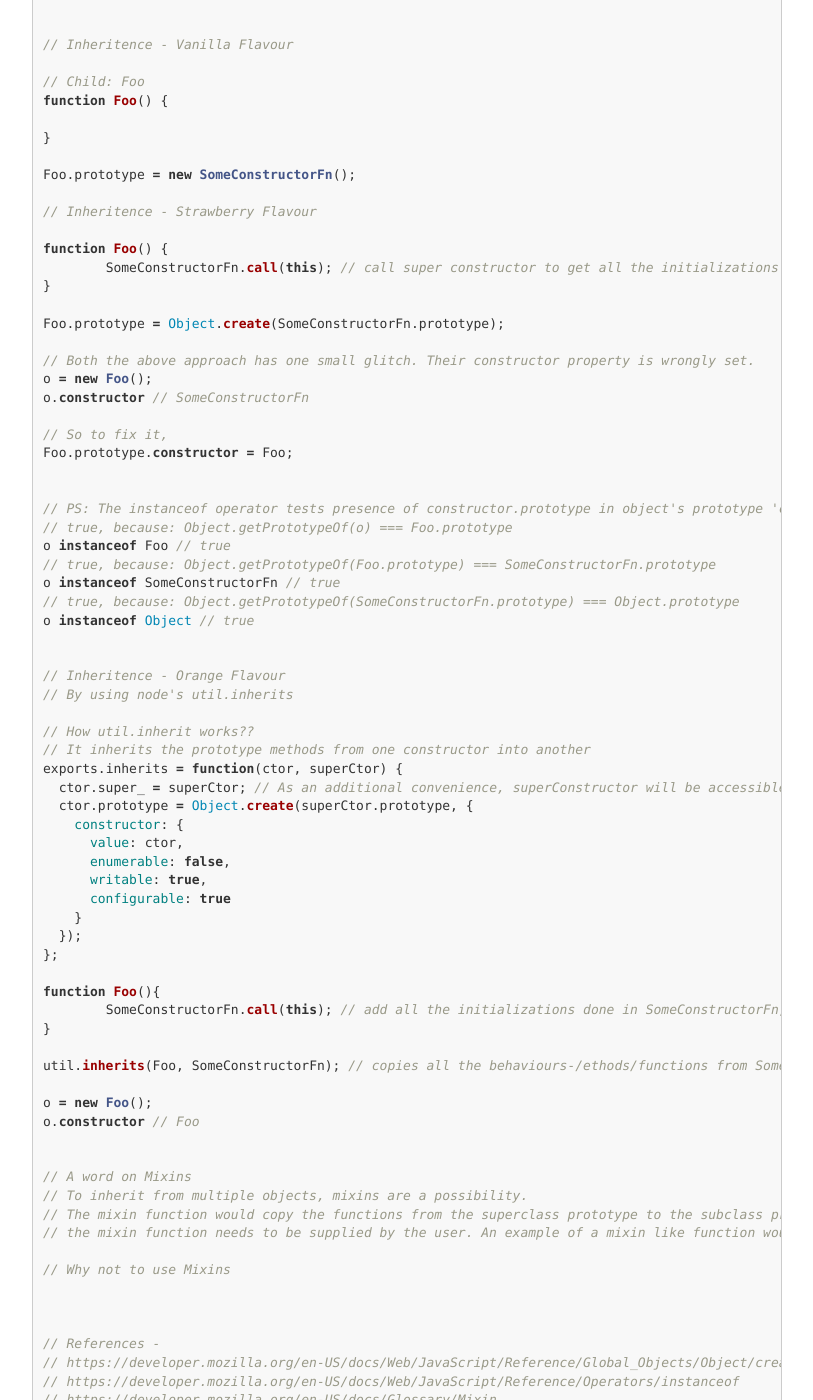
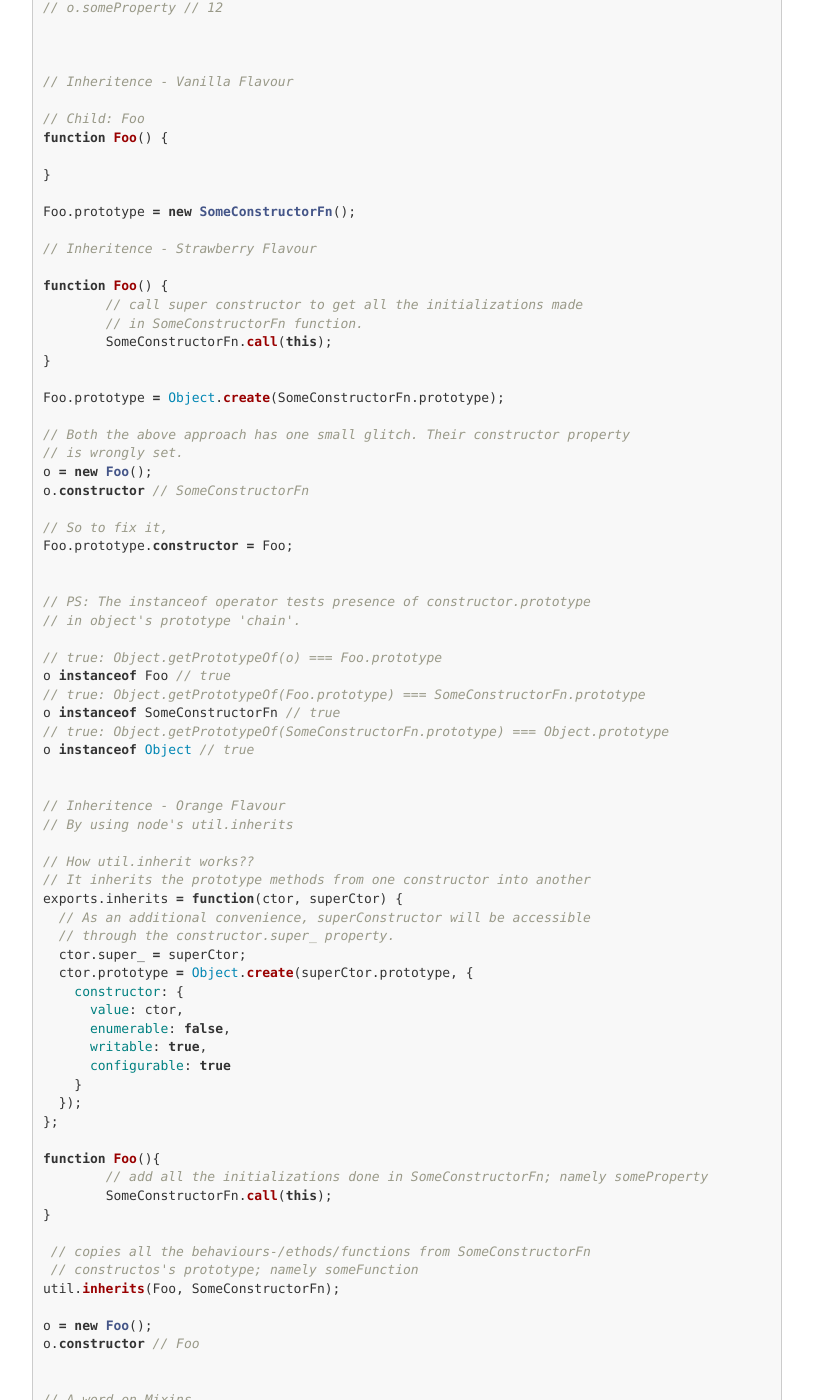
Before and after one commit to surajs21/surajs21.github.io, a Jekyll site: the page built from _posts/2015-07-17-javascript-objects.markdown, in a window 1280 px wide and 1400 px high, scrolled down 1406 px. Shown: the whole window, without its empty margins (233-1046 px from the left). Built offline with Jekyll 4.4.1, drawn with Linux system fonts in a browser that asks for light colours; nearby versions of some CDN libraries; some of the changed text lies outside the part shown.

Commit message:
fixed some formatting

```diff
--- a/_posts/2015-07-17-javascript-objects.markdown
+++ b/_posts/2015-07-17-javascript-objects.markdown
@@ -42,8 +42,10 @@ SomeConstructorFn.prototype.someFunction = function(){
 	console.log('ping');
 };
 
-// PS: Every function has a prototype 'property'. Best practise is to add only the behaviours i.e. functions to a function's prototype.
-// Doing this has one more benefit, all these behavious will be created once in memory and will be shared among all the child objects.
+// PS: Every function has a prototype 'property'. Best practise is to add only
+// the behaviours i.e. functions to a function's prototype.
+// Doing this has one more benefit, all these behavious will be created once in
+// memory and will be shared among all the child objects.
 
 o = new SomeConstructorFn();
 o = Object.create(SomeConstructorFn.prototype);
@@ -70,12 +72,15 @@ Foo.prototype = new SomeConstructorFn();
 // Inheritence - Strawberry Flavour
 
 function Foo() {
-	SomeConstructorFn.call(this); // call super constructor to get all the initializations made in SomeConstructorFn function.
+	// call super constructor to get all the initializations made
+	// in SomeConstructorFn function.
+	SomeConstructorFn.call(this);
 }
 
 Foo.prototype = Object.create(SomeConstructorFn.prototype);
 
-// Both the above approach has one small glitch. Their constructor property is wrongly set.
+// Both the above approach has one small glitch. Their constructor property
+// is wrongly set.
 o = new Foo();
 o.constructor // SomeConstructorFn
 
@@ -83,12 +88,14 @@ o.constructor // SomeConstructorFn
 Foo.prototype.constructor = Foo;
 
 
-// PS: The instanceof operator tests presence of constructor.prototype in object's prototype 'chain'.
-// true, because: Object.getPrototypeOf(o) === Foo.prototype
+// PS: The instanceof operator tests presence of constructor.prototype
+// in object's prototype 'chain'.
+
+// true: Object.getPrototypeOf(o) === Foo.prototype
 o instanceof Foo // true
-// true, because: Object.getPrototypeOf(Foo.prototype) === SomeConstructorFn.prototype
+// true: Object.getPrototypeOf(Foo.prototype) === SomeConstructorFn.prototype
 o instanceof SomeConstructorFn // true
-// true, because: Object.getPrototypeOf(SomeConstructorFn.prototype) === Object.prototype
+// true: Object.getPrototypeOf(SomeConstructorFn.prototype) === Object.prototype
 o instanceof Object // true
 
 
@@ -98,7 +105,9 @@ o instanceof Object // true
 // How util.inherit works??
 // It inherits the prototype methods from one constructor into another
 exports.inherits = function(ctor, superCtor) {
-  ctor.super_ = superCtor; // As an additional convenience, superConstructor will be accessible through the constructor.super_ property.
+  // As an additional convenience, superConstructor will be accessible
+  // through the constructor.super_ property.
+  ctor.super_ = superCtor;
   ctor.prototype = Object.create(superCtor.prototype, {
     constructor: {
       value: ctor,
@@ -110,10 +119,13 @@ exports.inherits = function(ctor, superCtor) {
 };
 
 function Foo(){
-	SomeConstructorFn.call(this); // add all the initializations done in SomeConstructorFn; namely someProperty
+	// add all the initializations done in SomeConstructorFn; namely someProperty
+	SomeConstructorFn.call(this);
 }
 
-util.inherits(Foo, SomeConstructorFn); // copies all the behaviours-/ethods/functions from SomeConstructorFn constructos's prototype; namely someFunction
+ // copies all the behaviours-/ethods/functions from SomeConstructorFn
+ // constructos's prototype; namely someFunction
+util.inherits(Foo, SomeConstructorFn);
 
 o = new Foo();
 o.constructor // Foo
@@ -121,8 +133,10 @@ o.constructor // Foo
 
 // A word on Mixins
 // To inherit from multiple objects, mixins are a possibility.
-// The mixin function would copy the functions from the superclass prototype to the subclass prototype,
-// the mixin function needs to be supplied by the user. An example of a mixin like function would be jQuery.extend()
+// The mixin function would copy the functions from the superclass prototype to
+//  the subclass prototype,
+// the mixin function needs to be supplied by the user. An example of a mixin
+//  like function would be jQuery.extend()
 
 // Why not to use Mixins
 
```
